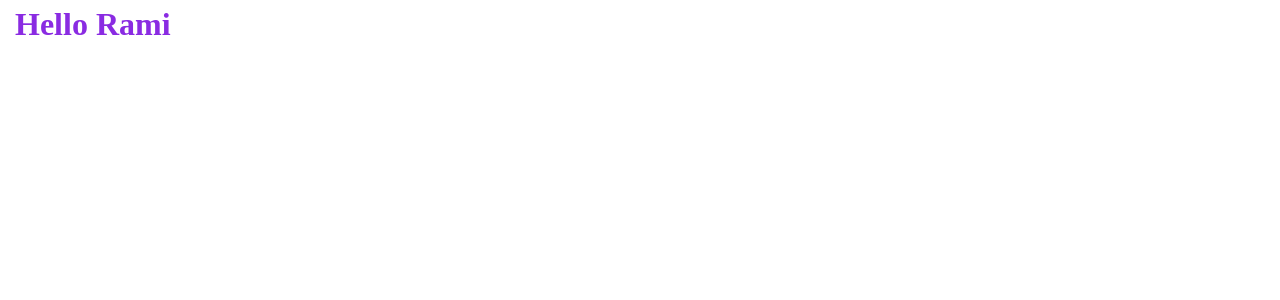
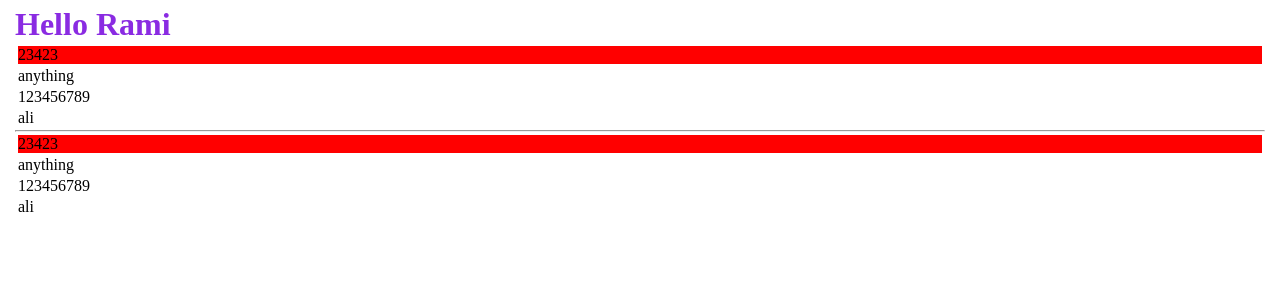
Before and after one commit to icon-ramico/react-course, a React (Create React App) app: page / in a window 1280 px wide. Shown: the top 300 px of the page. Built offline with nearby package versions, Linux system fonts and the light colour scheme.

Commit message:
uncommented

```diff
--- a/src/App.js
+++ b/src/App.js
@@ -6,9 +6,9 @@ function App() {
   return (
     <div className='App'>
       <h1 className='header'> Hello {name} </h1>
-      {/* <OurText />
+      <OurText />
       <hr />
-      <OurText></OurText> */}
+      <OurText></OurText>
     </div>
   );
 }
```
